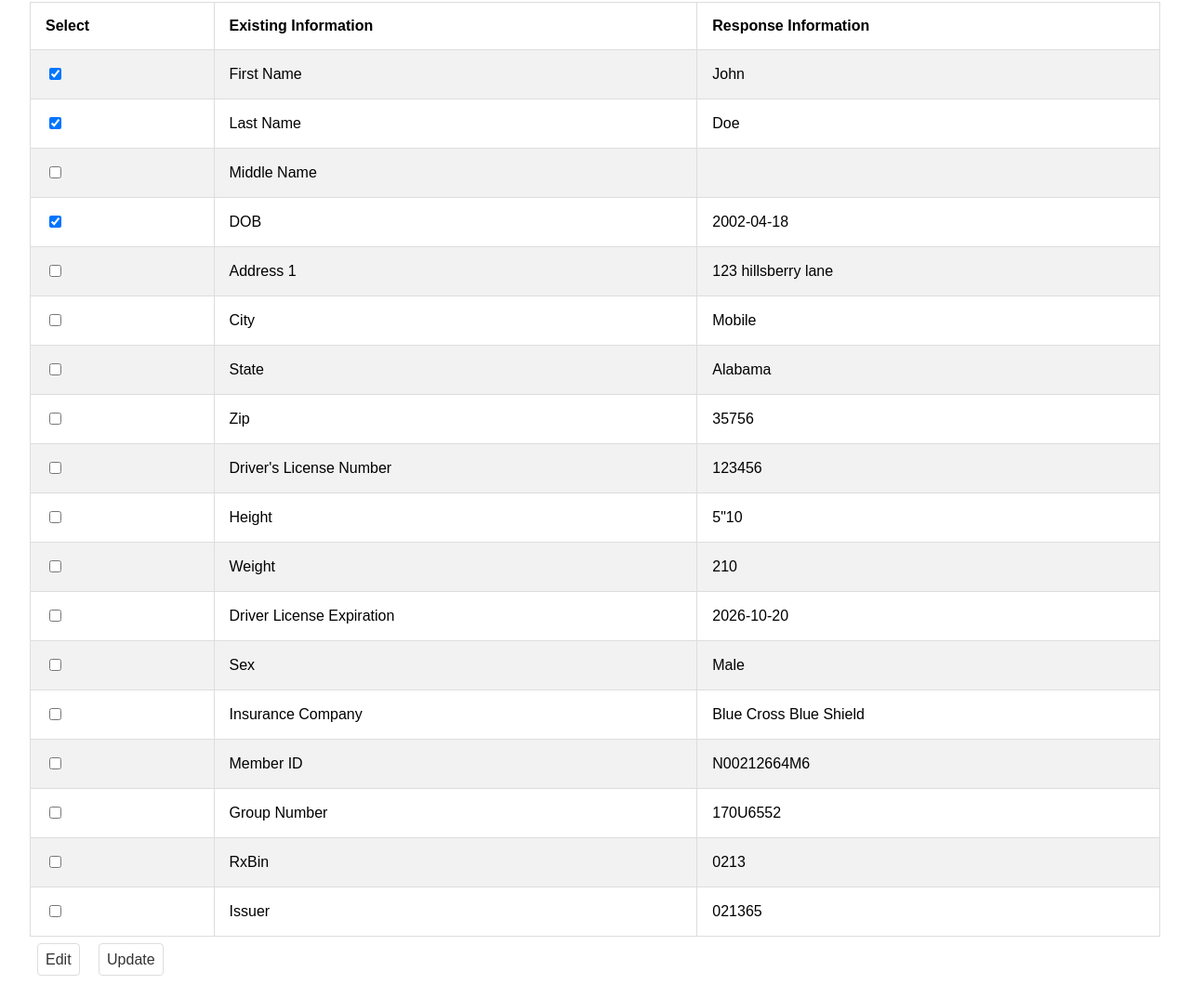
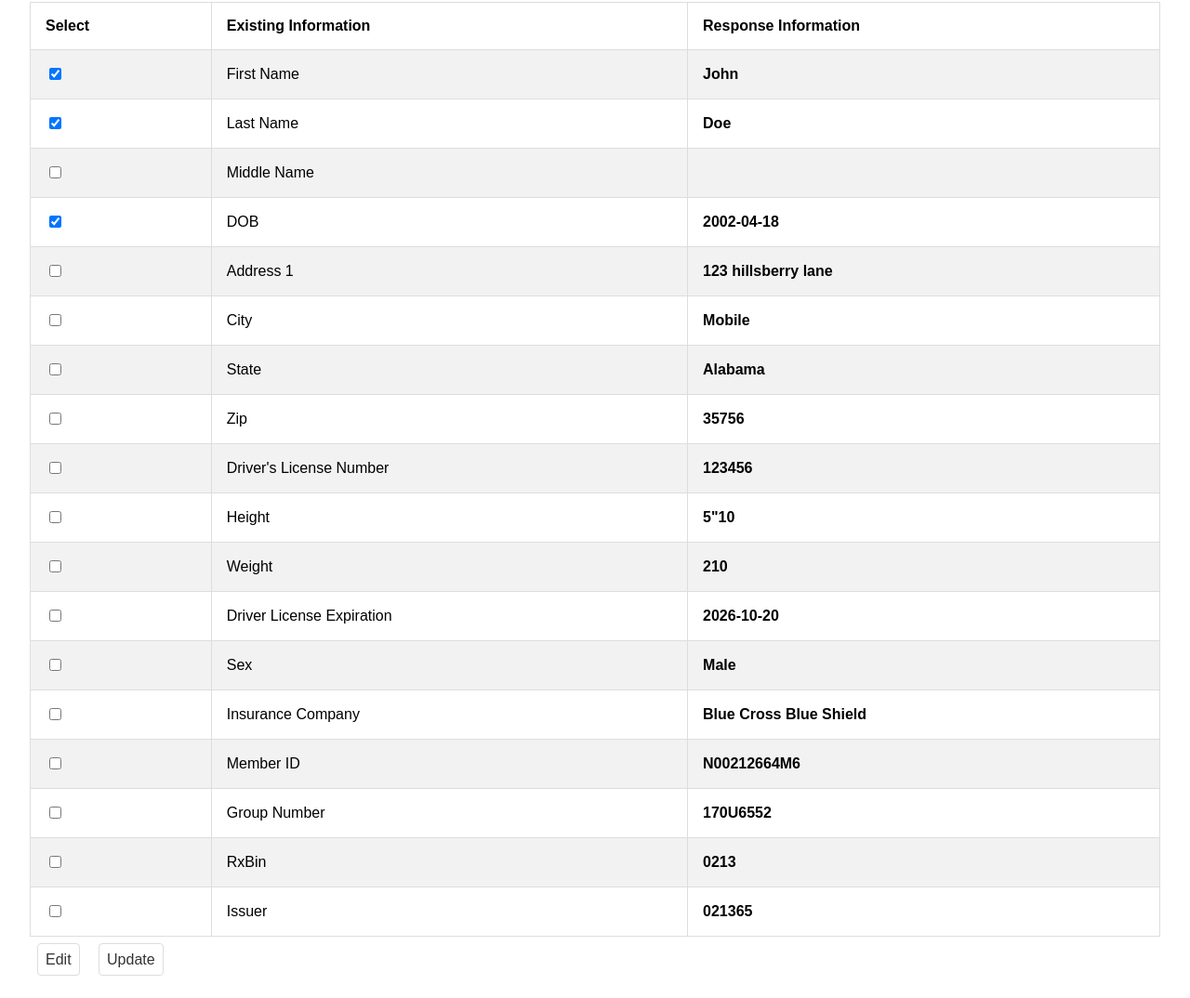
Before and after one commit to Rilme/Information-Reconciliation, a plain HTML site: page index.html in a window 1280 px wide. Shown: the part 136-1210 px from the top of the page at 93% size. Drawn offline with Linux system fonts and the light colour scheme.

Commit message:
Update index.html

```diff
--- a/index.html
+++ b/index.html
@@ -18,12 +18,12 @@
     <tr>
       <td><input type="checkbox" name="info[]" checked></td>
       <td>First Name</td>
-      <td>John</td>
+      <td><strong>John</strong></td>
     </tr>
     <tr>
       <td><input type="checkbox" name="info[]" checked></td>
       <td>Last Name</td>
-      <td>Doe</td>
+      <td><strong>Doe</strong></td>
     </tr>
     <tr>
       <td><input type="checkbox" name="info[]"></td>
@@ -33,77 +33,77 @@
     <tr>
       <td><input type="checkbox" name="info[]" checked></td>
       <td>DOB</td>
-      <td>2002-04-18</td>
+      <td><strong>2002-04-18</strong></td>
     </tr>
     <tr>
       <td><input type="checkbox" name="info[]"></td>
       <td>Address 1</td>
-      <td>123 hillsberry lane</td>
+      <td><strong>123 hillsberry lane</strong></td>
     </tr>
     <tr>
       <td><input type="checkbox" name="info[]"></td>
       <td>City</td>
-      <td> Mobile </td>
+      <td><strong>Mobile</strong></td>
     </tr>
     <tr>
       <td><input type="checkbox" name="info[]"></td>
       <td>State</td>
-      <td>Alabama</td>
+      <td><strong>Alabama</strong></td>
     </tr>
     <tr>
       <td><input type="checkbox" name="info[]"></td>
       <td>Zip</td>
-      <td>35756</td>
+      <td><strong>35756</strong></td>
     </tr>
     <tr>
       <td><input type="checkbox" name="info[]"></td>
       <td>Driver's License Number</td>
-      <td>123456</td>
+      <td><strong>123456</strong></td>
     </tr>
     <tr>
       <td><input type="checkbox" name="info[]"></td>
       <td>Height</td>
-      <td>5"10</td>
+      <td><strong>5"10</strong></td>
     </tr>
     <tr>
       <td><input type="checkbox" name="info[]"></td>
       <td>Weight</td>
-      <td>210</td>
+      <td><strong>210</strong></td>
     </tr>
     <tr>
       <td><input type="checkbox" name="info[]"></td>
       <td>Driver License Expiration</td>
-      <td>2026-10-20</td>
+      <td><strong>2026-10-20</strong></td>
     </tr>
     <tr>
       <td><input type="checkbox" name="info[]"></td>
       <td>Sex</td>
-      <td>Male</td>
+      <td><strong>Male</strong></td>
     </tr>
     <tr>
       <td><input type="checkbox" name="info[]"></td>
       <td>Insurance Company</td>
-      <td>Blue Cross Blue Shield</td>
+      <td><strong>Blue Cross Blue Shield</strong></td>
     </tr>
     <tr>
       <td><input type="checkbox" name="info[]"></td>
       <td>Member ID</td>
-      <td>N00212664M6</td>
+      <td><strong>N00212664M6</strong></td>
     </tr>
     <tr>
       <td><input type="checkbox" name="info[]"></td>
       <td>Group Number</td>
-      <td>170U6552</td>
+      <td><strong>170U6552</strong></td>
     </tr>
     <tr>
       <td><input type="checkbox" name="info[]"></td>
       <td>RxBin</td>
-      <td>0213</td>
+      <td><strong>0213</strong></td>
     </tr>
     <tr>
       <td><input type="checkbox" name="info[]"></td>
       <td>Issuer</td>
-      <td>021365</td>
+      <td><strong>021365</strong></td>
     </tr>
   </table>
   <p><a href="#">Edit</a> <a href="#">Update</a></p>
```
